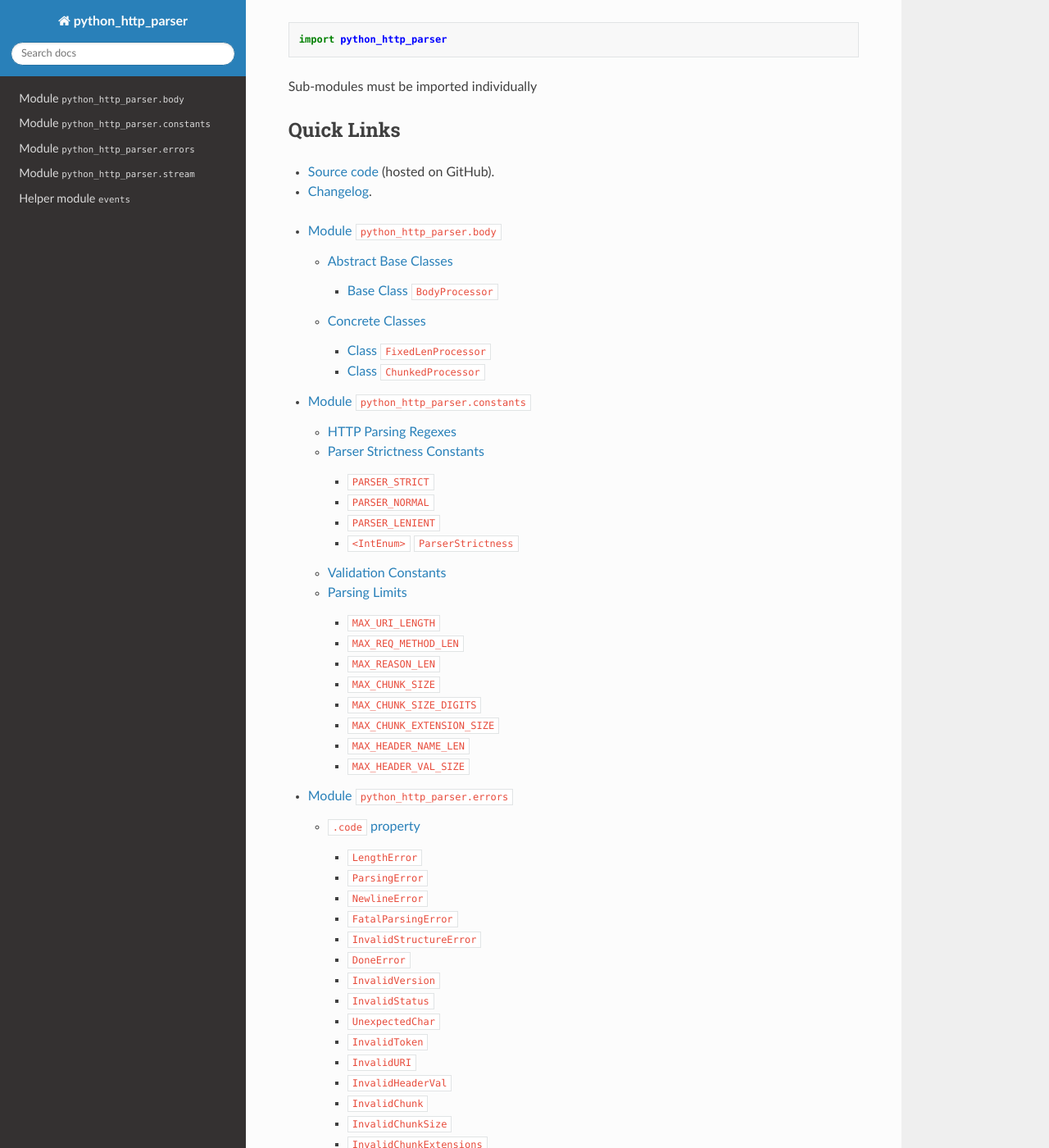
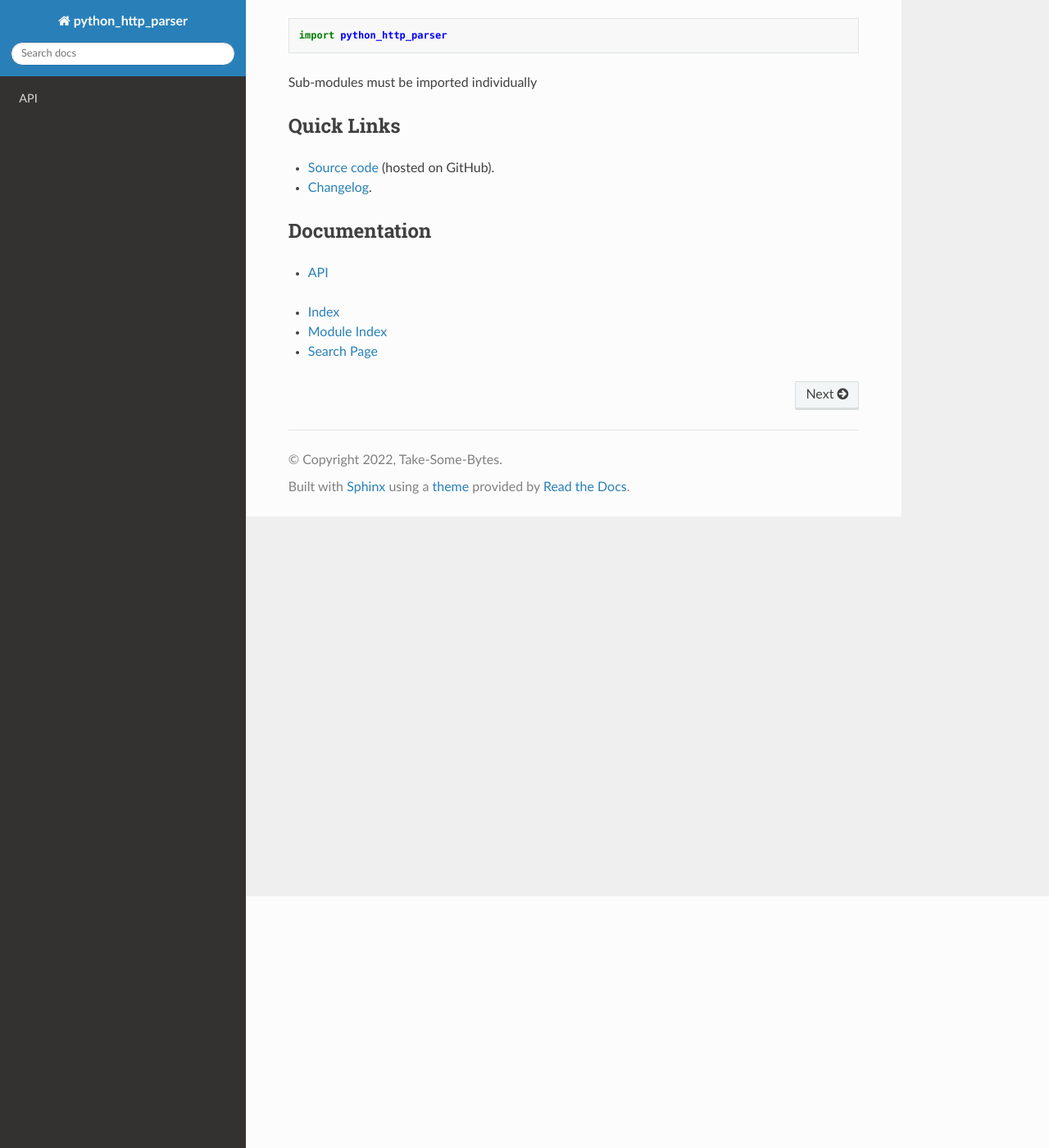
Before and after one commit to Take-Some-Bytes/python_http_parser, a Sphinx documentation site: the page built from docs/index.rst, in a window 1280 px wide and 1400 px high, scrolled down 307 px. Shown: the whole window at 82% size. Built offline with Sphinx 7.4.7 and the Read the Docs theme 2.0.0, drawn with Linux system fonts in a browser that asks for light colours; part of the change alters nothing that is shown; some of the changed text lies outside the part shown.

Commit message:
Update documentation files to work with Sphinx
- Restructured toctree.
- Added :py:module:: directives on top of API documentation files.
- Added API documentation index in docs/api/index.rst, which includes
  root functions and what used to be in docs/index.rst

```diff
--- a/docs/api/body.rst
+++ b/docs/api/body.rst
@@ -1,6 +1,9 @@
-====================================
- Module ``python_http_parser.body``
-====================================
+======================================================
+ ``python_http_parser.body`` - Processing HTTP bodies
+======================================================
+
+.. py:module:: python_http_parser.body
+
 Version v0.4.2.
 
 The ``python_http_parser.body`` module provides classes for processing HTTP
--- a/docs/api/constants.rst
+++ b/docs/api/constants.rst
@@ -1,6 +1,9 @@
-=========================================
- Module ``python_http_parser.constants``
-=========================================
+======================================================
+ ``python_http_parser.constants`` - Library constants
+======================================================
+
+.. py:module:: python_http_parser.constants
+
 Version v0.4.2.
 
 The ``python_http_parser.constants`` module houses various constants used in ``python_http_parser``.
@@ -18,6 +21,8 @@ of public and stable parsing regexes.
   if a line conforms to the structure of a `HTTP request line`_.
 
 These regexes are only used in the |parse()|_ function.
+
+.. _parser-strictness-section:
 
 -----------------------------
  Parser Strictness Constants
--- a/docs/api/errors.rst
+++ b/docs/api/errors.rst
@@ -1,6 +1,9 @@
-======================================
- Module ``python_http_parser.errors``
-======================================
+=============================================
+ ``python_http_parser.errors`` - Error types
+=============================================
+
+.. py:module:: python_http_parser.errors
+
 Version v0.4.2.
 
 The ``python_http_parser.errors`` module houses various errors this module could raise.
--- a/docs/api/helpers/events.rst
+++ b/docs/api/helpers/events.rst
@@ -1,6 +1,9 @@
-==========================
- Helper module ``events``
-==========================
+========================================
+ ``events`` - Synchronous events helper
+========================================
+
+.. py:module:: python_http_parser.helpers.events
+
 Version v0.4.2.
 
 The internal ``events`` module provides a custom EventEmitter implementation.
--- /dev/null
+++ b/docs/api/index.rst
@@ -0,0 +1,79 @@
+=====
+ API
+=====
+
+.. py:module:: python_http_parser
+
+---------
+ Modules
+---------
+
+.. toctree::
+   :maxdepth: 1
+
+   body
+   constants
+   errors
+   stream
+   helpers/events
+
+----------------------
+ Standalone functions
+----------------------
+
+.. py:function:: parse(msg: Union[str, bytes, bytearray], [strictness_level: int = 2], [is_response: bool = False]) -> dict
+
+   Parse a HTTP message.
+
+   :param msg: The message to parse.
+   :param strictness_level: How strict to be when parsing.
+   :param is_response: Specify whether the message is a HTTP response.
+   :type msg: |str|_, |bytes|_, or |bytearray|_
+   :type strictness_level: |int|_
+   :type is_response: |bool|_
+   :return: The parsed HTTP message.
+   :rtype: |dict|_
+
+   This function expects that the entire message is present in ``msg``--incomplete
+   messages will not be accepted.
+
+   For more information on parser strictness, look :ref:`here <parser-strictness-section>`.
+
+   Returns a |dict|_ with the following structure.
+
+   .. code:: python
+
+      {
+         # The following 4 fields are either None or their specified type depending
+         # on whether the message was a response or request message.
+         'status_code': Optional[int],
+         'status_msg': Optional[str],
+         'req_method': Optional[str],
+         'req_uri': Optional[str],
+         'http_ver': float, # The HTTP version (e.g. 1.1, 1.0...)
+         # Dictionary of headers that were received.
+         # Duplicates are concatenated into a list.
+         'headers': Dict[str, Union[str, List[str]]],
+         'raw_headers': List[str], # The headers just as was received.
+         # If we encountered double newlines, the characters after those double
+         # newlines, if any.
+         'body': Optional[str]
+      }
+
+.. py:function:: decode(msg: Union[str, bytes, bytearray], [strictness_level: int = 2], [is_response: bool = False]) -> dict
+
+   Alias for :py:func:`python_http_parser.parse`.
+
+.. |int| replace:: ``<int>``
+.. |dict| replace:: ``<dict>``
+.. |str| replace:: ``<str>``
+.. |bytes| replace:: ``<bytes>``
+.. |bytearray| replace:: ``<bytearray>``
+.. |bool| replace:: ``<bool>``
+
+.. _int: https://docs.python.org/3/library/functions.html#int
+.. _str: https://docs.python.org/3/library/stdtypes.html#text-sequence-type-str
+.. _bytes: https://docs.python.org/3/library/stdtypes.html#bytes-objects
+.. _bytearray: https://docs.python.org/3/library/stdtypes.html#bytearray-objects
+.. _dict: https://docs.python.org/3/library/stdtypes.html#mapping-types-dict
+.. _bool: https://docs.python.org/3/library/stdtypes.html#bltin-boolean-values
--- a/docs/api/stream.rst
+++ b/docs/api/stream.rst
@@ -1,6 +1,9 @@
-======================================
- Module ``python_http_parser.stream``
-======================================
+======================================================
+ ``python_http_parser.stream`` - Stream-based parsing
+======================================================
+
+.. py:module:: python_http_parser.stream
+
 Version v0.4.2.
 
 The ``python_http_parser.stream`` module contains classes for incremental processing
--- a/docs/index.rst
+++ b/docs/index.rst
@@ -1,6 +1,6 @@
-================================
- Package ``python_http_parser``
-================================
+====================
+ Python HTTP Parser
+====================
 The ``python_http_parser`` package provides classes and functions for parsing HTTP
 messages. This package aims to provide a usable, performant (in terms of Python)
 API, written purely in Python. As of right now, this package is *very* incomplete, and should not,
@@ -20,17 +20,14 @@ Sub-modules must be imported individually
 - `Source code`_ (hosted on GitHub).
 - `Changelog`_.
 
+---------------
+ Documentation
+---------------
+
 .. toctree::
-   :maxdepth: 3
+   :maxdepth: 1
 
-   api/body
-   api/constants
-   api/errors
-   api/stream
-   api/helpers/events
-
-Indices and tables
-==================
+   api/index
 
 * :ref:`genindex`
 * :ref:`modindex`
```
